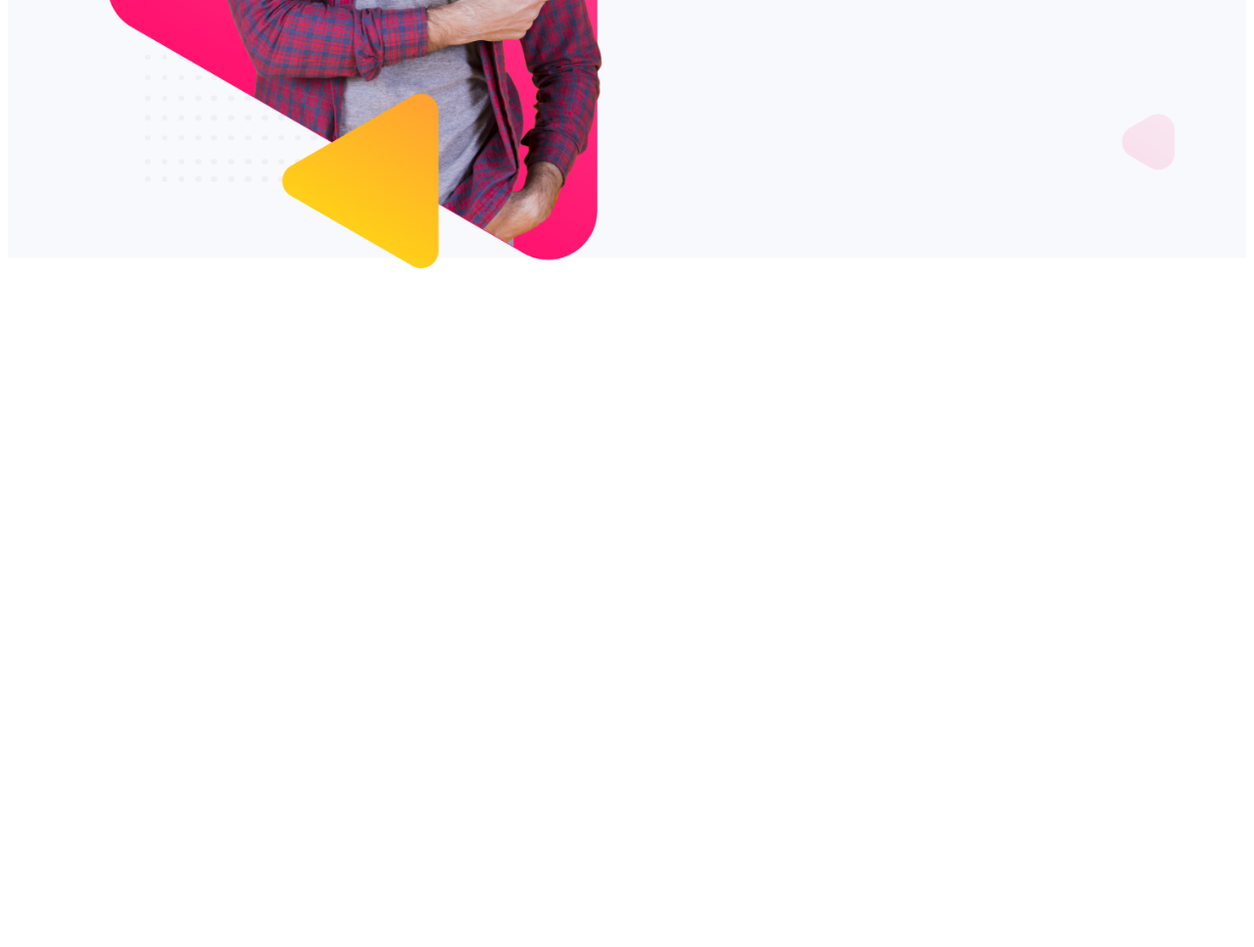
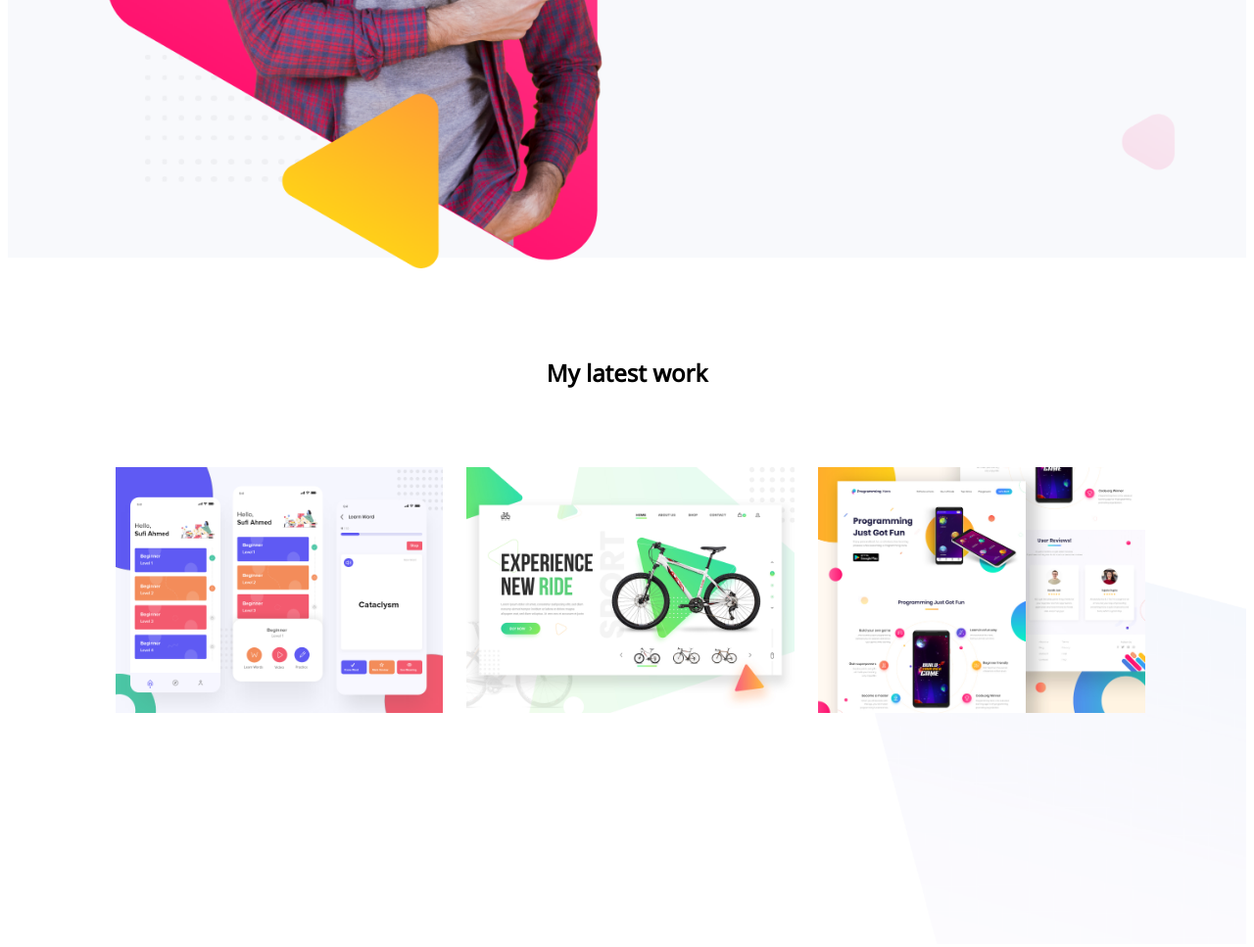
Before and after one commit to EmmanuelEmu/Milestone-1-assignment, a plain HTML site: page index.html in a window 1280 px wide. Shown: the part 1144-2111 px from the top of the page at 98% size. Before the commit the page ends 1508 px from the top, so only its background shows below. Drawn offline with Linux system fonts and the light colour scheme.

Commit message:
thired time customization

```diff
--- a/index.html
+++ b/index.html
@@ -32,7 +32,16 @@
             <p>Lorem Ipsum is simply dummy text of the printing and typesetting industry.Lorem Ipsum he sbeen the industries standerd dummy text ever since the 15oos,when an unknown printer took a gallery of type and scrambled it to make a type</p>
             <a href="" class="link-button">Download CV</a>
         </div>
-
+    </section>
+    <section class="latest-work">
+        <div>
+            <h2 id="work-header">My latest work</h2>
+        </div>
+        <div class="work-section">
+              <img src="personal-website/latest-work/work-1.png" alt="">
+              <img src="personal-website/latest-work/work-2.jpg" alt="">
+              <img src="personal-website/latest-work/work-3.jpg" alt="">
+        </div>
     </section>
 </body>
 
--- a/style.css
+++ b/style.css
@@ -47,3 +47,21 @@ section{
 #second-section{
     height: 700px;
 }
+#work-header{
+    text-align: center;
+}
+.work-section{
+    float: left;
+    display: inline-block;
+    margin: 50px;
+    margin-left: 100px;
+}
+.work-section img{
+    width: 30%;
+    padding: 10px;
+}
+.latest-work{
+    background-image: url("personal-website/latest-work-bg.png");
+    background-repeat: no-repeat;
+    background-size: cover;
+}
```
